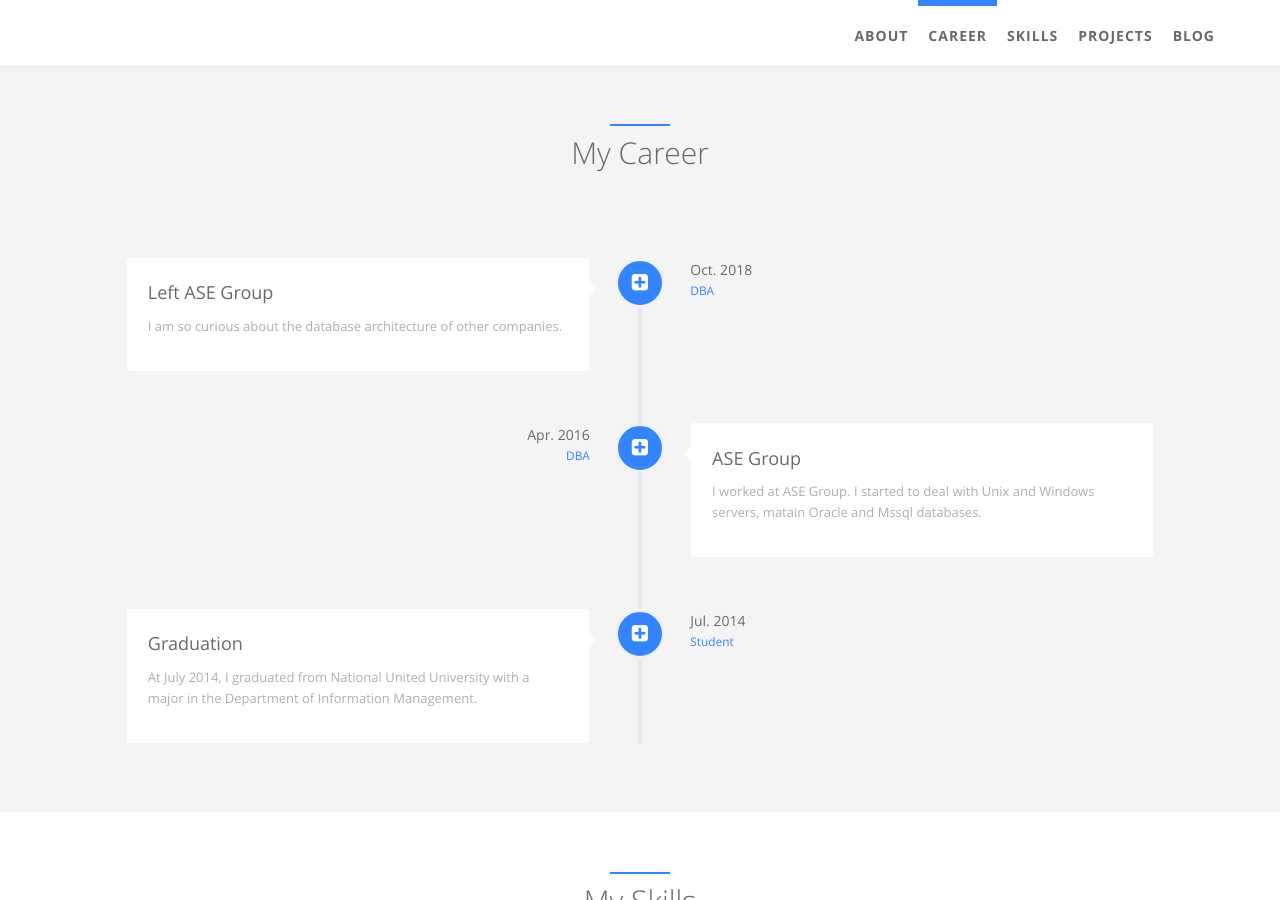
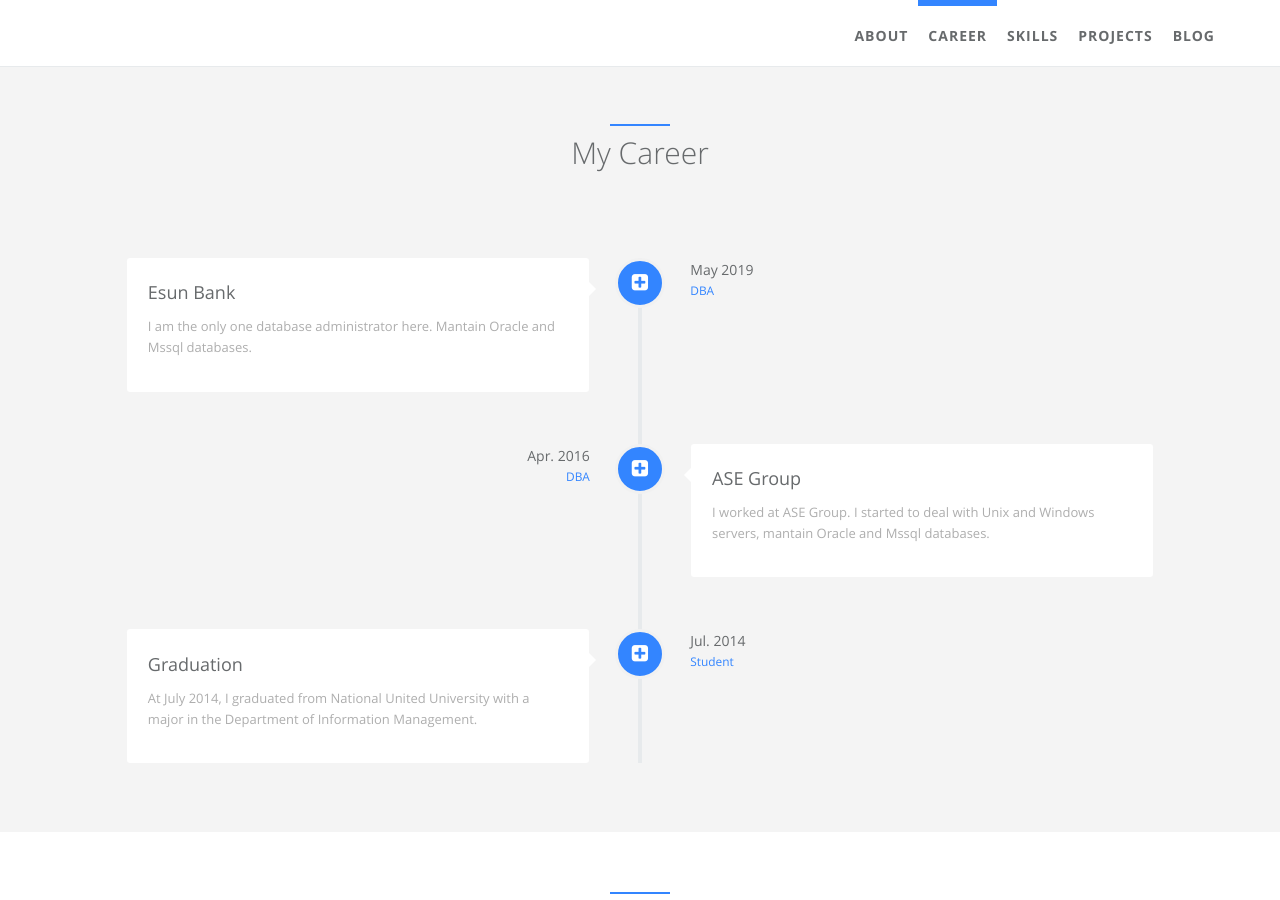
Before and after one commit to c35573585/wit, a Jekyll site: the page built from index.html, in a window 1280 px wide and 900 px high, scrolled down 837 px. Built offline with Jekyll 4.4.1, drawn with Linux system fonts in a browser that asks for light colours.

Commit message:
Update careers.yml

```diff
--- a/_data/index/careers.yml
+++ b/_data/index/careers.yml
@@ -1,13 +1,13 @@
 # careers section data
 # if you don't have language feature(language.yml is empty), ignore "i18n" items
 - name:
-    detail: Left ASE Group
+    detail: Esun Bank
     i18n: company_a
   desc:
-    detail: I am so curious about the database architecture of other companies.
+    detail: I am the only one database administrator here. Mantain Oracle and Mssql databases.
     i18n: company_a_desc
   date:
-    detail: Oct. 2018
+    detail: May 2019
     i18n: company_a_date
   job:
     detail: DBA
@@ -18,7 +18,7 @@
     detail: ASE Group
     i18n: company_b
   desc:
-    detail: I worked at ASE Group. I started to deal with Unix and Windows servers, matain Oracle and Mssql databases.
+    detail: I worked at ASE Group. I started to deal with Unix and Windows servers, mantain Oracle and Mssql databases.
     i18n: company_b_desc
   date:
     detail: Apr. 2016
```
